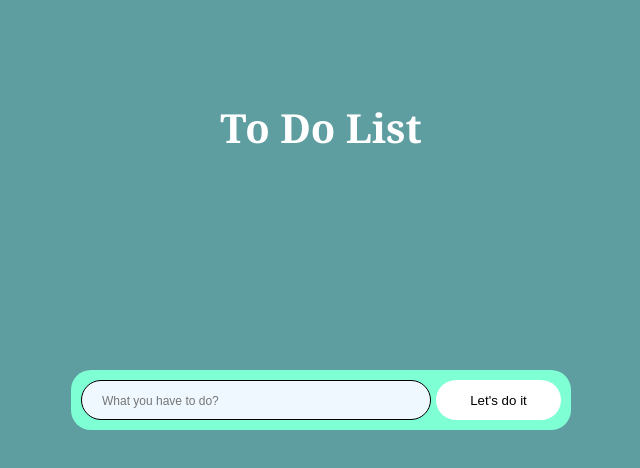
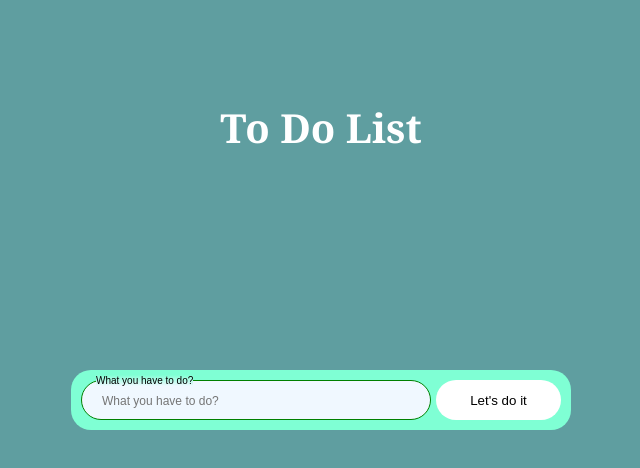
Before and after one commit to deveshwadibhasme/todo, a plain HTML site: page index.html in a window 1280 px wide. Shown: the whole page, without its empty margins (319-959 px from the left). Drawn offline with Linux system fonts and the light colour scheme.

Commit message:
index.html

```diff
--- a/index.html
+++ b/index.html
@@ -16,7 +16,7 @@
             <main class="main">
                 <div class="input-field">
                     <label for="user-input" id="label-user">What you have to do?</label>
-                    <input type="text" name="user-input" onfocus="style.border = '1.5px solid green'" onblur="style.border = '1px solid black'" id="user-input" placeholder="What you have to do?" >
+                    <input type="text" name="user-input" autofocus onfocus="style.border = '1.5px solid green'" onblur="style.border = '1px solid black'" id="user-input" placeholder="What you have to do?" >
                 </div>
                 <button id="add-to" onclick="addToList()">Let's do it</button>
             </main>
```
